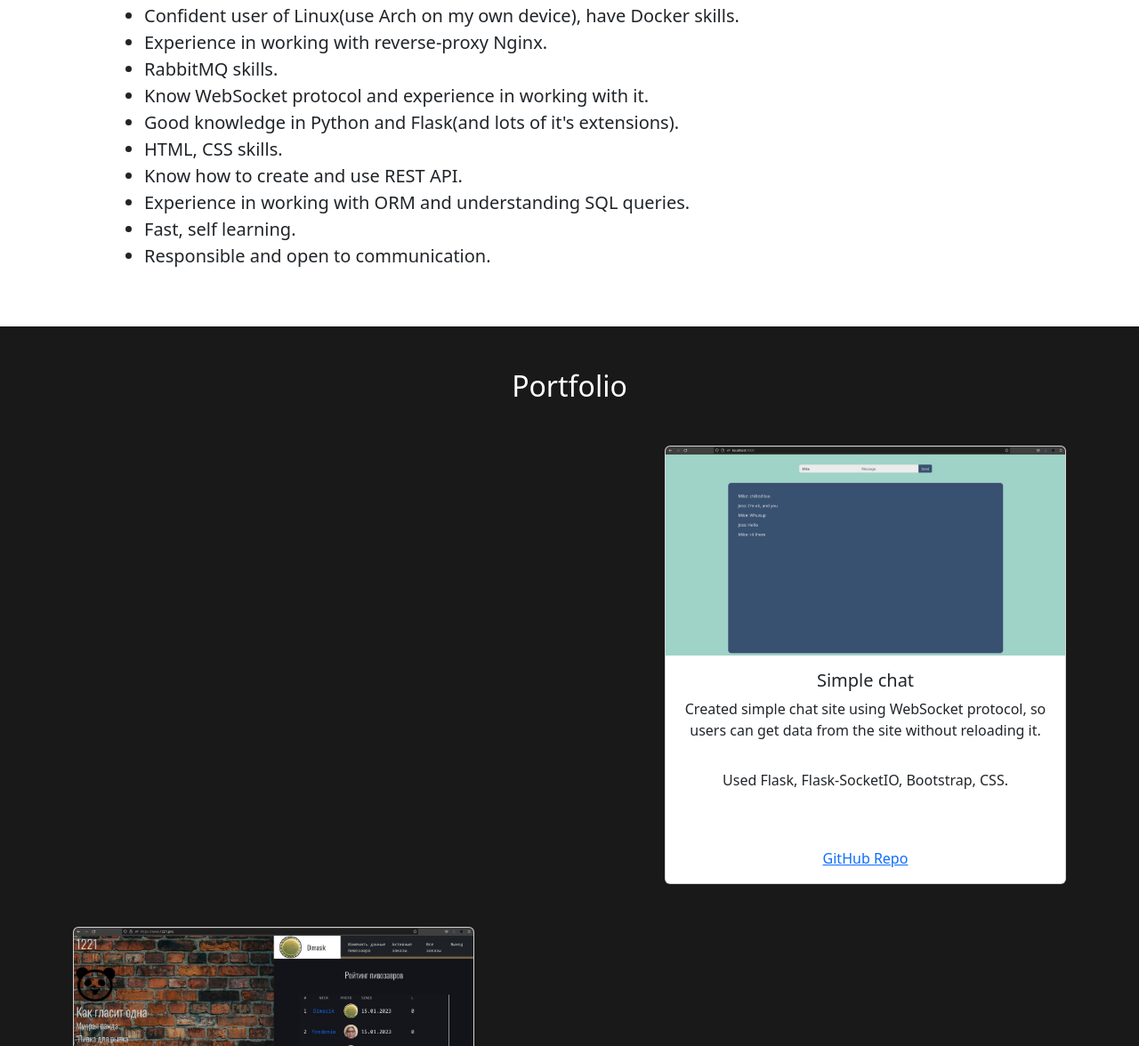
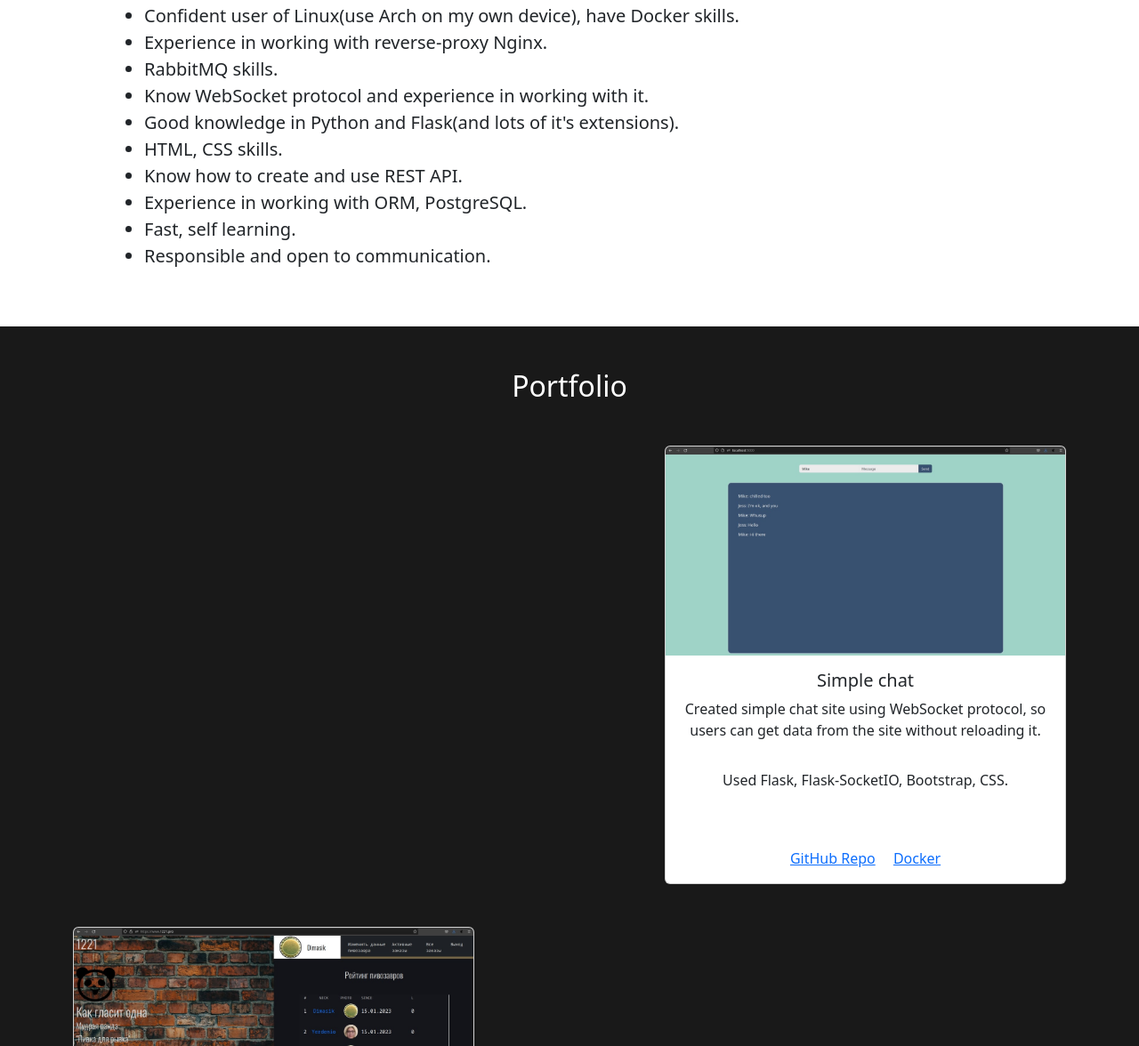
Before and after one commit to MityaiS/portfolio-en, a plain HTML site: page index.html in a window 1280 px wide. Shown: the part 979-2155 px from the top of the page at 89% size. Drawn offline with nearby package versions, Linux system fonts and the light colour scheme.

Commit message:
created docker link

```diff
--- a/index.html
+++ b/index.html
@@ -9,7 +9,7 @@
     <meta charset="UTF-8" />
     <meta http-equiv="X-UA-Compatible" content="IE=edge" />
     <meta name="viewport" content="width=device-width, initial-scale=1.0" />
-    <title>Нижников Дмитрий</title>
+    <title>Nizhnikov Dmitry</title>
     <link
       href="https://cdn.jsdelivr.net/npm/bootstrap@5.3.0-alpha1/dist/css/bootstrap.min.css"
       rel="stylesheet"
@@ -108,7 +108,7 @@
           </li>
           <li>HTML, CSS skills.</li>
           <li>Know how to create and use REST API.</li>
-          <li>Experience in working with ORM and understanding SQL queries.</li>
+          <li>Experience in working with ORM, PostgreSQL.</li>
           <li>Fast, self learning.</li>
           <li>Responsible and open to communication.</li>
         </ul>
@@ -144,6 +144,11 @@
                   href="https://github.com/MityaiS/Chat_socketio"
                   class="card-link"
                   >GitHub Repo</a
+                >
+                <a
+                  href="https://hub.docker.com/r/nizhnikov/chat_socket"
+                  class="card-link"
+                  >Docker</a
                 >
               </div>
             </div>
```
